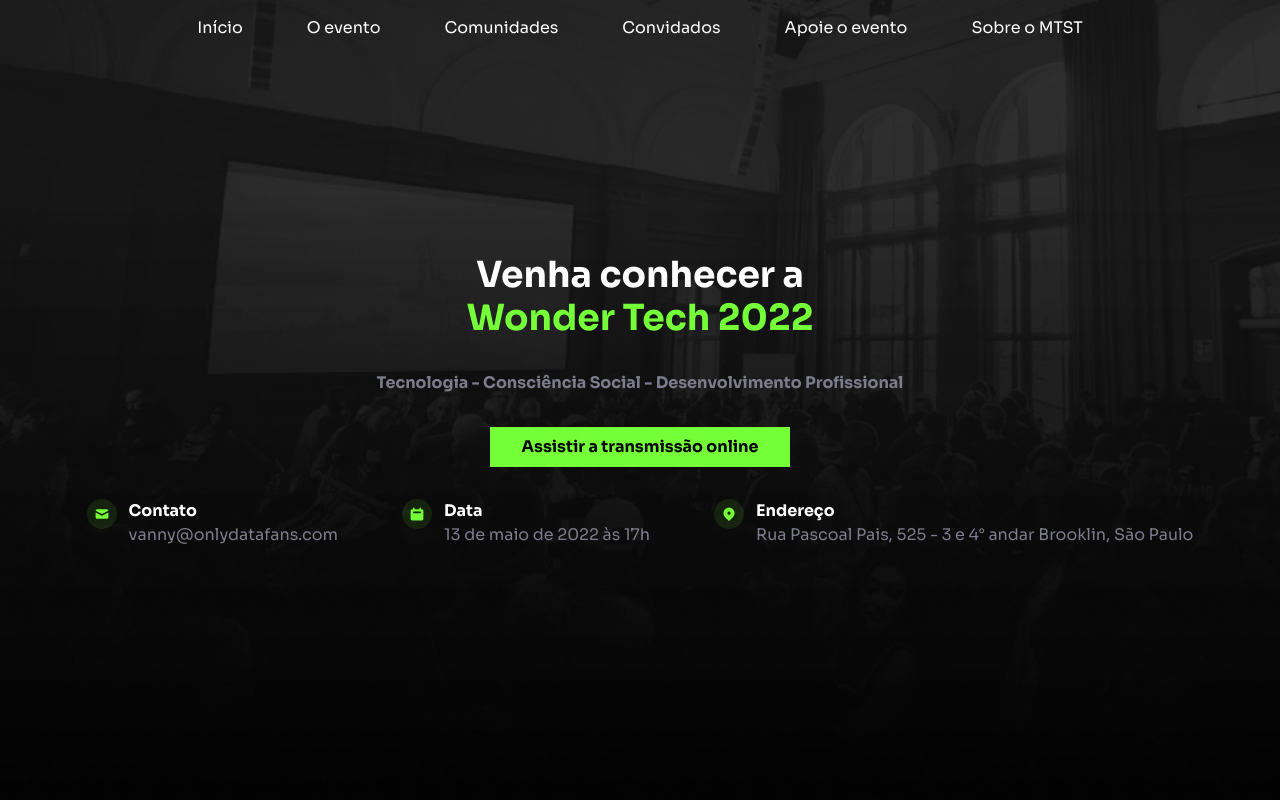
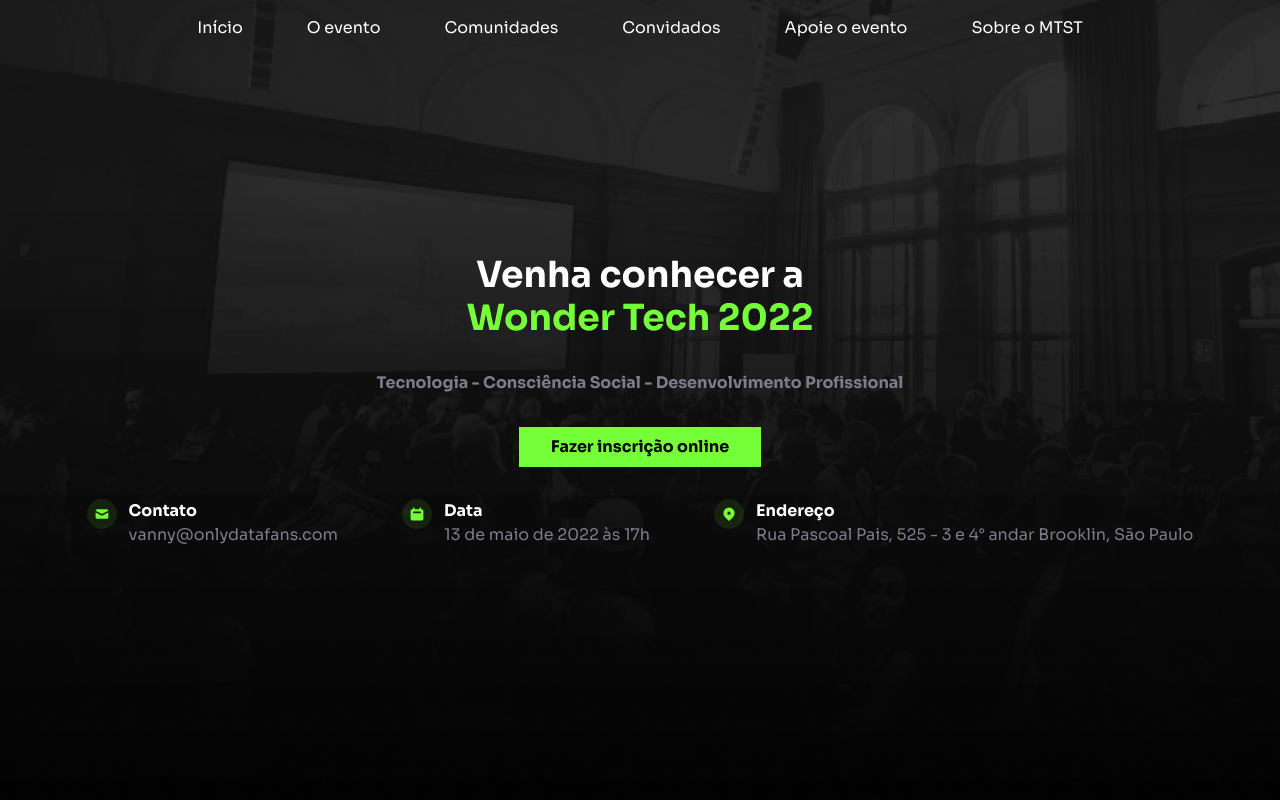
Before and after one commit to LeonardoRafaelDev/landing-page, a Next.js app: page / in a window 1280 px wide. Shown: the top 800 px of the page. Built offline with nearby package versions, Linux system fonts and the light colour scheme.

Commit message:
fix(mainInfo): change link to meetup

```diff
--- a/components/MainInfo.tsx
+++ b/components/MainInfo.tsx
@@ -26,7 +26,7 @@ export function MainInfo() {
         <Text color="brand.gray" textAlign="center" fontWeight="bold" px="4">
           Tecnologia - Consciência Social - Desenvolvimento Profissional
         </Text>
-        <Button href="https://youtu.be/bjVWrgSvpxM" target="_blank">Assistir a transmissão online</Button>
+        <Button href="https://aka.ms/Checkin.WonderTech2020" target="_blank">Fazer inscrição online</Button>
         <Flex direction={["column", "row-reverse"]} px="6" gap={["4", "16"]}>
           <HorizontalInfo
             icon={HiLocationMarker}
```
